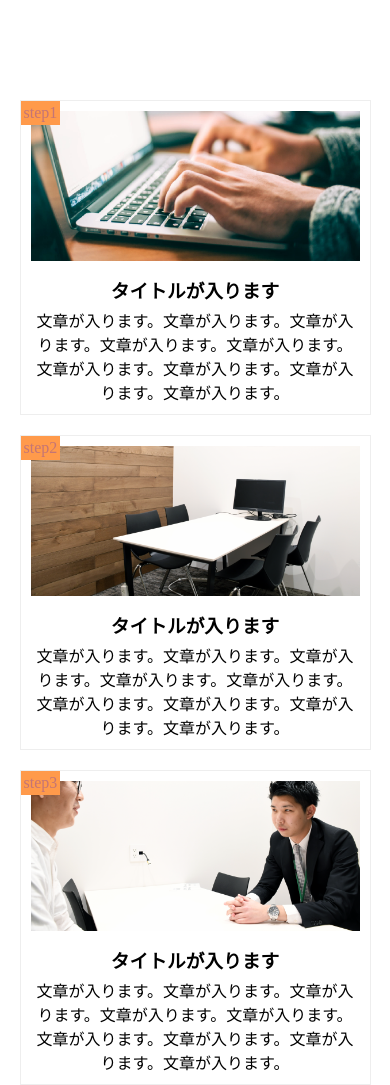
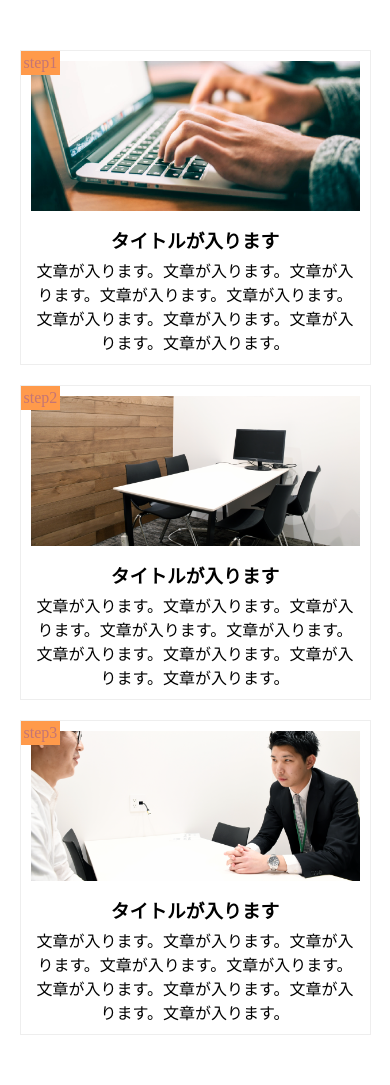
Before and after one commit to wannaStudyProgramming/Webcamp2-9, a plain HTML site: page task2-9/index.html in a window 390 px wide. Drawn offline with Linux system fonts and the light colour scheme.

Commit message:
[Fix]2-9

```diff
--- a/task2-9/style.css
+++ b/task2-9/style.css
@@ -75,7 +75,9 @@ main{
   main{
     width: 100%;
     text-align: center;
-    padding: 50px 0;
+    /*[fixed]margin is defined out of @media, therefore,if padding is 50px,  the distance between
+    page-top and top box is 100px.*/
+    /*padding: 50px 0;*/
   }
 
   .step-box:nth-child(2){
```
